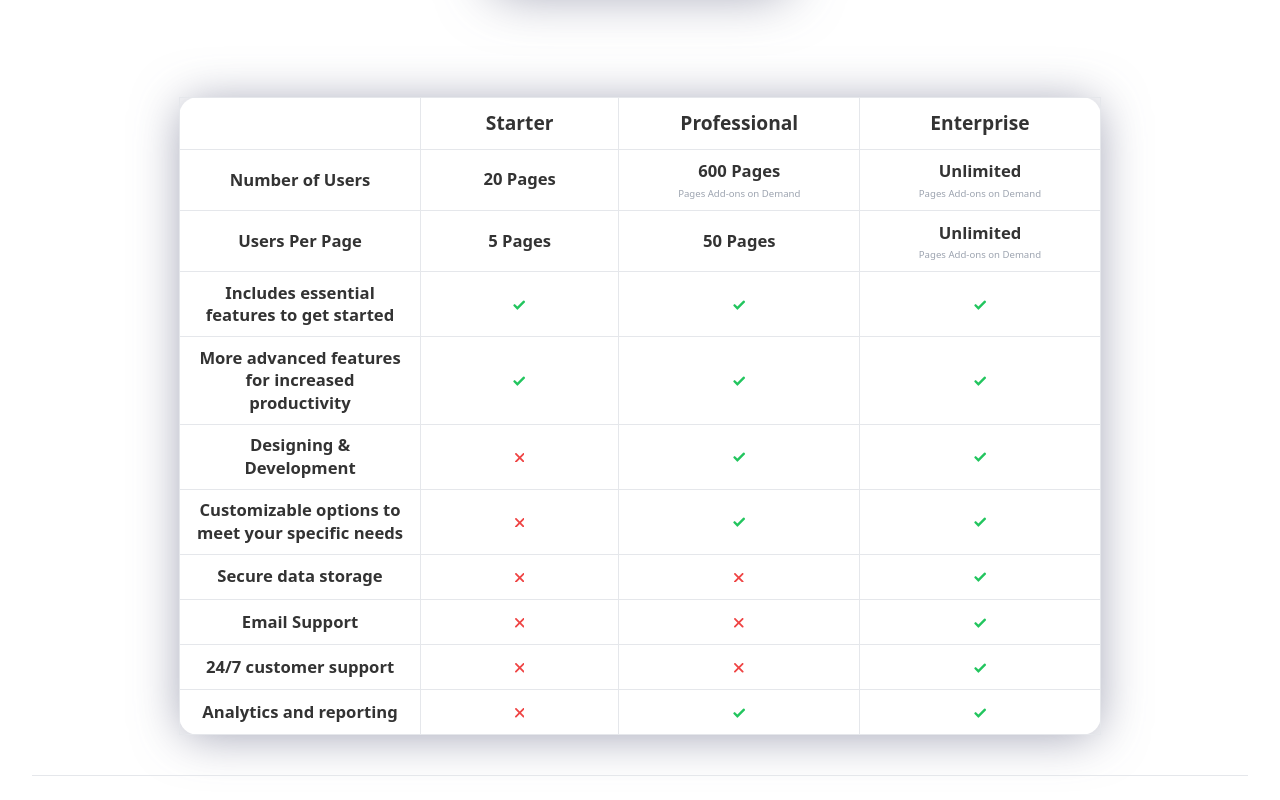
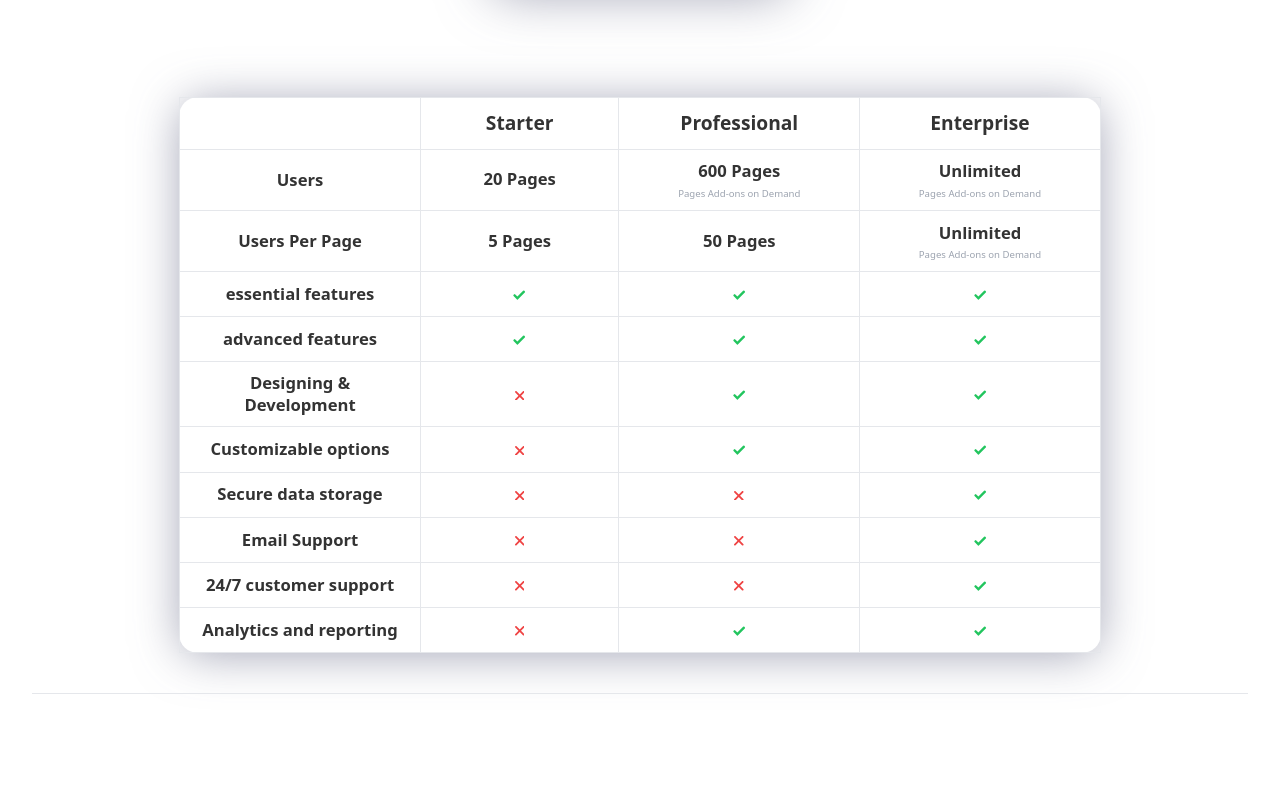
Before and after one commit to romansalom/proyectoMati, a React (Vite) app in the folder vite-project/: page / in a window 1280 px wide. Shown: the part 1893-2693 px from the top of the page. After the commit the page ends 2619 px from the top, so only its background shows below. Built offline with nearby package versions, Linux system fonts and the light colour scheme.

Commit message:
arreglando trabl

```diff
--- a/vite-project/src/Components/pircingPreciosDetail.jsx
+++ b/vite-project/src/Components/pircingPreciosDetail.jsx
@@ -16,9 +16,7 @@ export const PrincingPriceDetail = () => {
                 </h3>
               </th>
               <th className="p-4 text-align-center border whitespace-nowrap max-w-[150px]">
-                <h3 className="font-bold text-2xl">
-                  Professional <span className="text-xs text-gray-400"></span>
-                </h3>
+                <h3 className="font-bold text-2xl">Professional</h3>
               </th>
               <th className="p-4 text-center border whitespace-nowrap max-w-[150px]">
                 <h3 className="font-bold text-2xl">
@@ -30,7 +28,7 @@ export const PrincingPriceDetail = () => {
           <tbody className="border ">
             <tr>
               <td className="px-4 py-3 border max-w-[150px] text-lg font-bold">
-                Number of Users
+                Users
               </td>
               <td className="px-4 py-3 text-center border font-bold max-w-[150px]">
                 20 Pages
@@ -67,7 +65,7 @@ export const PrincingPriceDetail = () => {
             </tr>
             <tr>
               <td className="px-4 py-3 border max-w-[150px] text-lg font-bold">
-                Includes essential features to get started
+                essential features
               </td>
               <td className="px-4 py-3 text-center border max-w-[150px]">
                 <svg
@@ -111,7 +109,7 @@ export const PrincingPriceDetail = () => {
             </tr>
             <tr>
               <td className="px-4 py-3 border max-w-[150px] text-lg font-bold">
-                More advanced features for increased productivity
+                advanced features
               </td>
               <td className="px-4 py-3 text-center border max-w-[150px]">
                 <svg
@@ -203,7 +201,7 @@ export const PrincingPriceDetail = () => {
             </tr>
             <tr>
               <td className="px-4 py-3 border max-w-[150px] text-lg font-bold">
-                Customizable options to meet your specific needs
+                Customizable options
               </td>
               <td className="px-4 py-3 text-center border max-w-[150px]">
                 <svg
```
